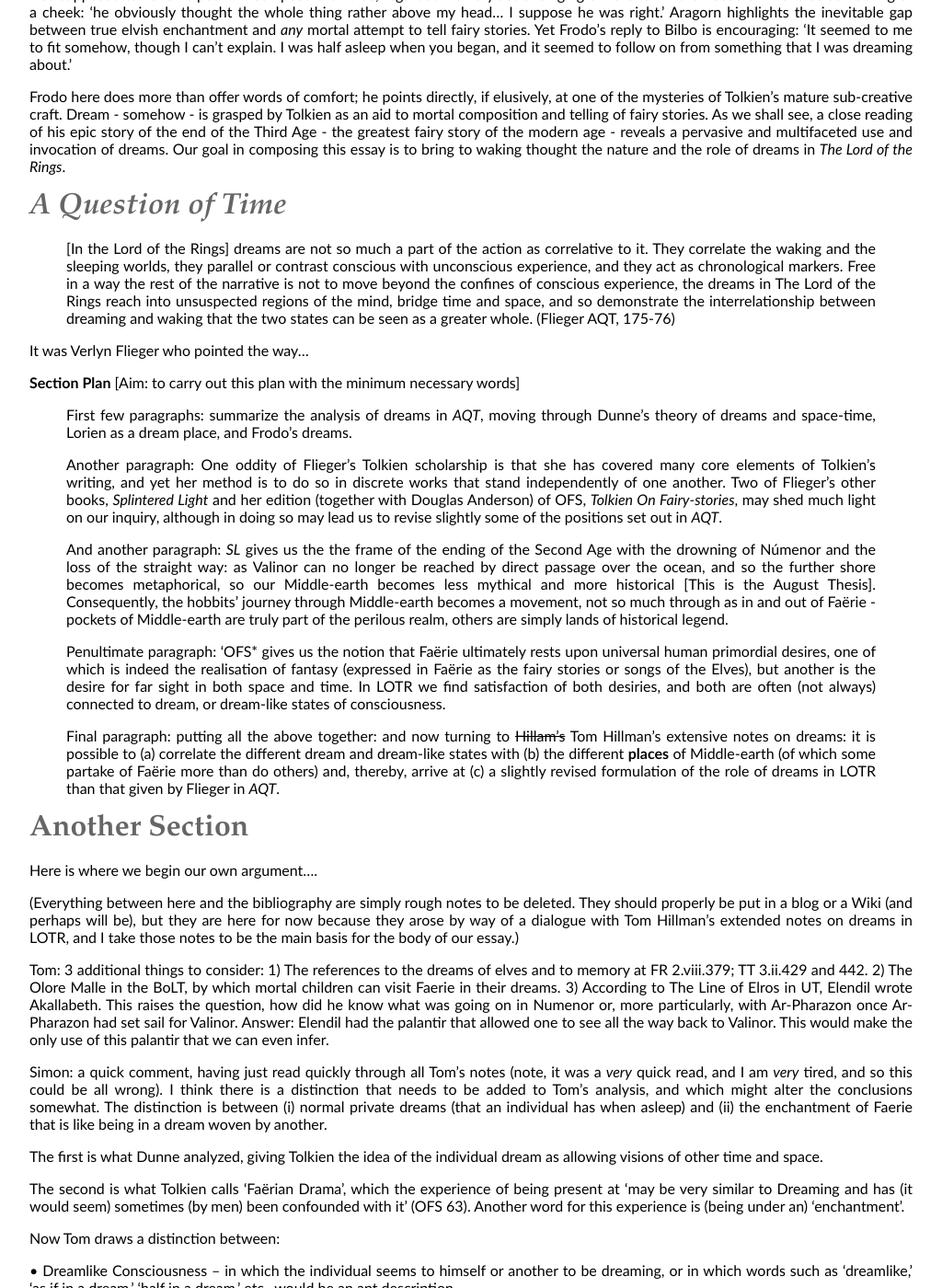
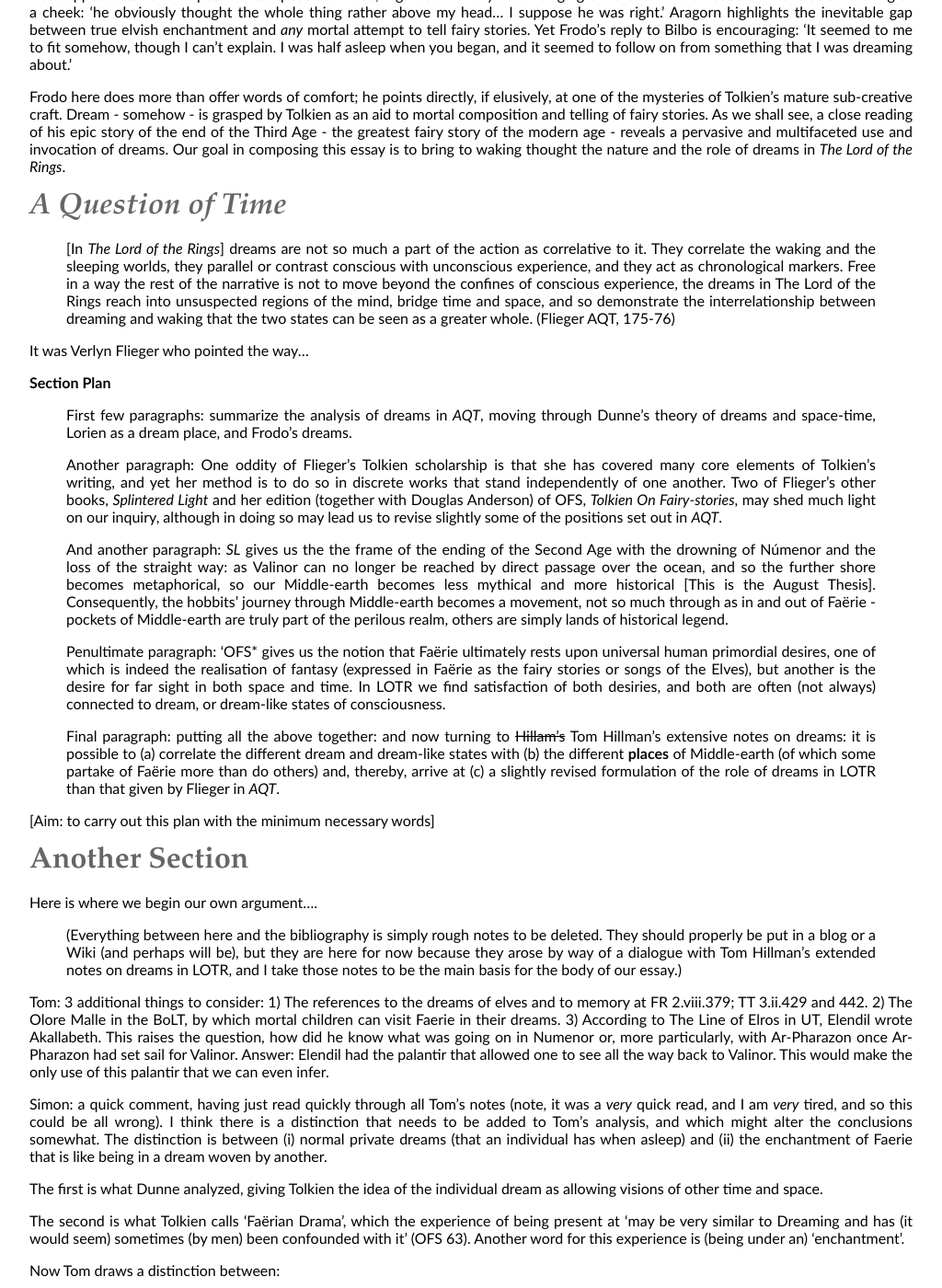
Before and after one commit to uoou/AWildernessOfDragons, a Jekyll site: the page built from essay.md, in a window 1280 px wide and 1400 px high, scrolled down 1310 px. Shown: the whole window at 92% size, without its empty margins (0-1024 px from the left). Built offline with Jekyll 4.4.1, drawn with Linux system fonts in a browser that asks for light colours; Markdown is read by kramdown in place of the engine named in the settings; some of the changed lines change nothing that is shown.

Commit message:
Update essay.md

```diff
--- a/essay.md
+++ b/essay.md
@@ -34,12 +34,12 @@ Frodo here does more than offer words of comfort; he points directly, if elusive
 
 ###*A Question of Time*
 
->[In the Lord of the Rings] dreams are not so much a part of the action as correlative to it.  They correlate the waking and the sleeping worlds, they parallel or contrast conscious with unconscious experience, and they act as chronological markers. Free in a way the rest of the narrative is not to move beyond the confines of conscious experience, the dreams in The Lord of the Rings reach into unsuspected regions of the mind, bridge time and space, and so demonstrate the interrelationship between dreaming and waking that the two states can be seen as a greater whole. (Flieger AQT, 175-76)
+>[In *The Lord of the Rings*] dreams are not so much a part of the action as correlative to it.  They correlate the waking and the sleeping worlds, they parallel or contrast conscious with unconscious experience, and they act as chronological markers. Free in a way the rest of the narrative is not to move beyond the confines of conscious experience, the dreams in The Lord of the Rings reach into unsuspected regions of the mind, bridge time and space, and so demonstrate the interrelationship between dreaming and waking that the two states can be seen as a greater whole. (Flieger AQT, 175-76)
 
 
 It was Verlyn Flieger who pointed the way...
 
-**Section Plan** [Aim: to carry out this plan with the minimum necessary words]
+**Section Plan**
 
 >First few paragraphs: summarize the analysis of dreams in *AQT*, moving through Dunne's theory of dreams and space-time, Lorien as a dream place, and Frodo's dreams.
 
@@ -51,7 +51,7 @@ It was Verlyn Flieger who pointed the way...
 
 >Final paragraph: putting all the above together: and now turning to ~~Hillam's~~ Tom Hillman's extensive notes on dreams: it is possible to (a) correlate the different dream and dream-like states with (b) the different **places** of Middle-earth (of which some partake of Faërie more than do others) and, thereby, arrive at (c) a slightly revised formulation of the role of dreams in LOTR than that given by Flieger in *AQT*.
 
-
+[Aim: to carry out this plan with the minimum necessary words]
 
 
 
@@ -62,7 +62,7 @@ It was Verlyn Flieger who pointed the way...
 
 Here is where we begin our own argument....
 
-(Everything between here and the bibliography are simply rough notes to be deleted. They should properly be put in a blog or a Wiki (and perhaps will be), but they are here for now because they arose by way of a dialogue with Tom Hillman's extended notes on dreams in LOTR, and I take those notes to be the main basis for the body of our essay.)
+>(Everything between here and the bibliography is simply rough notes to be deleted. They should properly be put in a blog or a Wiki (and perhaps will be), but they are here for now because they arose by way of a dialogue with Tom Hillman's extended notes on dreams in LOTR, and I take those notes to be the main basis for the body of our essay.)
 
 Tom: 3 additional things to consider:
 1)	The references to the dreams of elves and to memory at FR 2.viii.379; TT 3.ii.429 and 442.
```
